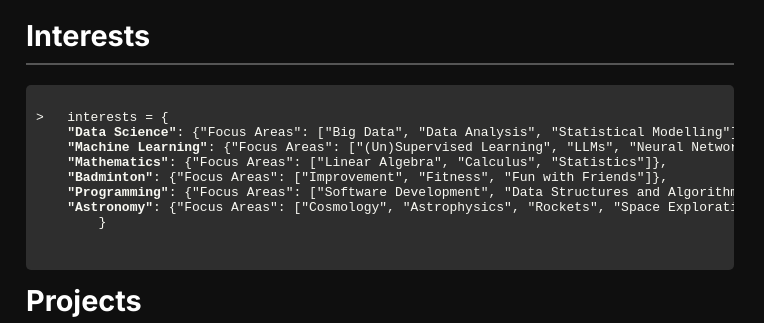
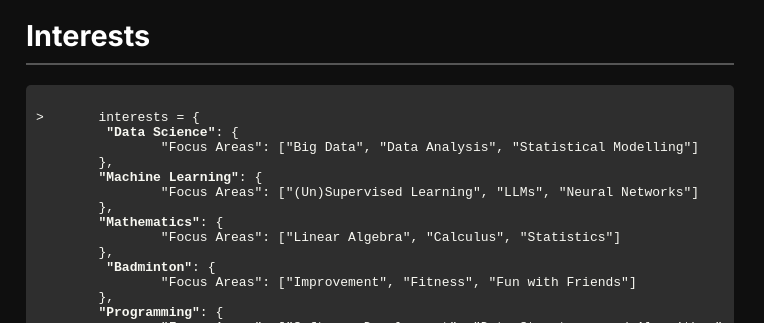
Before and after one commit to owendrummond6/Portfolio, a plain HTML site: page index.html in a window 1280 px wide. Shown: the part 477-800 px from the top of the page, 516-1280 px from the left. Drawn offline with Linux system fonts and the light colour scheme.

Commit message:
Update index.html

```diff
--- a/index.html
+++ b/index.html
@@ -46,14 +46,25 @@
                 <h2>Interests</h2>
                 <pre>
                     <code>
->   interests = {
-    <strong>"Data Science"</strong>: {"Focus Areas": ["Big Data", "Data Analysis", "Statistical Modelling"]},
-    <strong>"Machine Learning"</strong>: {"Focus Areas": ["(Un)Supervised Learning", "LLMs", "Neural Networks"]},
-    <strong>"Mathematics"</strong>: {"Focus Areas": ["Linear Algebra", "Calculus", "Statistics"]},
-    <strong>"Badminton"</strong>: {"Focus Areas": ["Improvement", "Fitness", "Fun with Friends"]},
-    <strong>"Programming"</strong>: {"Focus Areas": ["Software Development", "Data Structures and Algorithms", "Creating Beautiful Projects"]}
-    <strong>"Astronomy"</strong>: {"Focus Areas": ["Cosmology", "Astrophysics", "Rockets", "Space Exploration"]}
-	}
+>	interests = {
+	<strong> "Data Science"</strong>: {
+		"Focus Areas": ["Big Data", "Data Analysis", "Statistical Modelling"]
+	},
+	<strong>"Machine Learning"</strong>: {
+		"Focus Areas": ["(Un)Supervised Learning", "LLMs", "Neural Networks"]
+	},
+	<strong>"Mathematics"</strong>: {
+		"Focus Areas": ["Linear Algebra", "Calculus", "Statistics"]
+	},
+	<strong> "Badminton"</strong>: {
+		"Focus Areas": ["Improvement", "Fitness", "Fun with Friends"]
+	},
+	<strong>"Programming"</strong>: {
+		"Focus Areas": ["Software Development", "Data Structures and Algorithms", "Creating Beautiful Projects”]
+	},
+	<strong>"Astronomy"</strong>: {
+		"Focus Areas": ["Cosmology", "Astrophysics", "Rockets", "Space Exploration"]
+	}}
                     </code>
                     </pre>
             </div>
```
